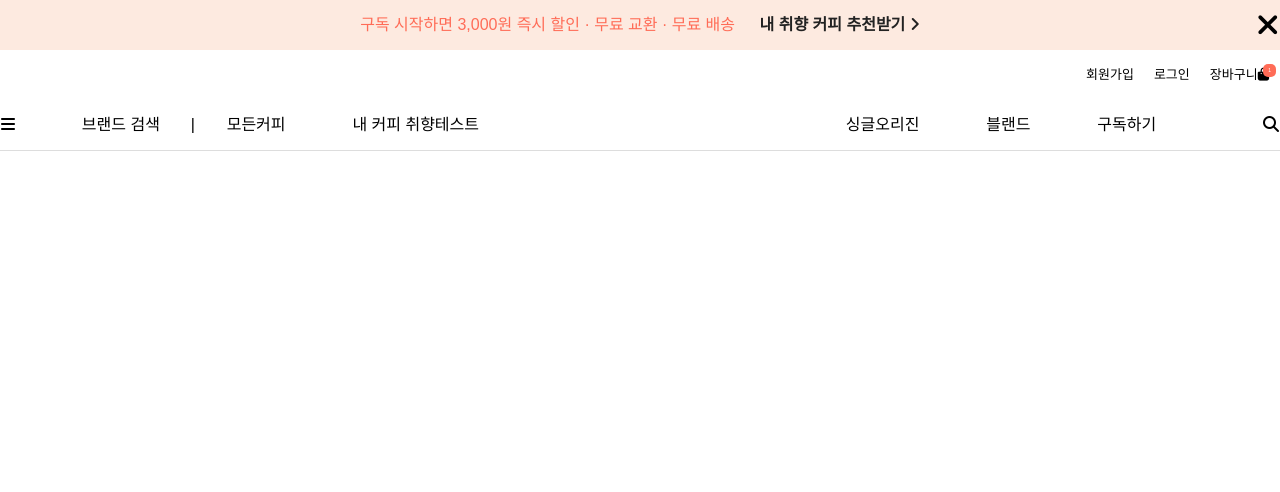
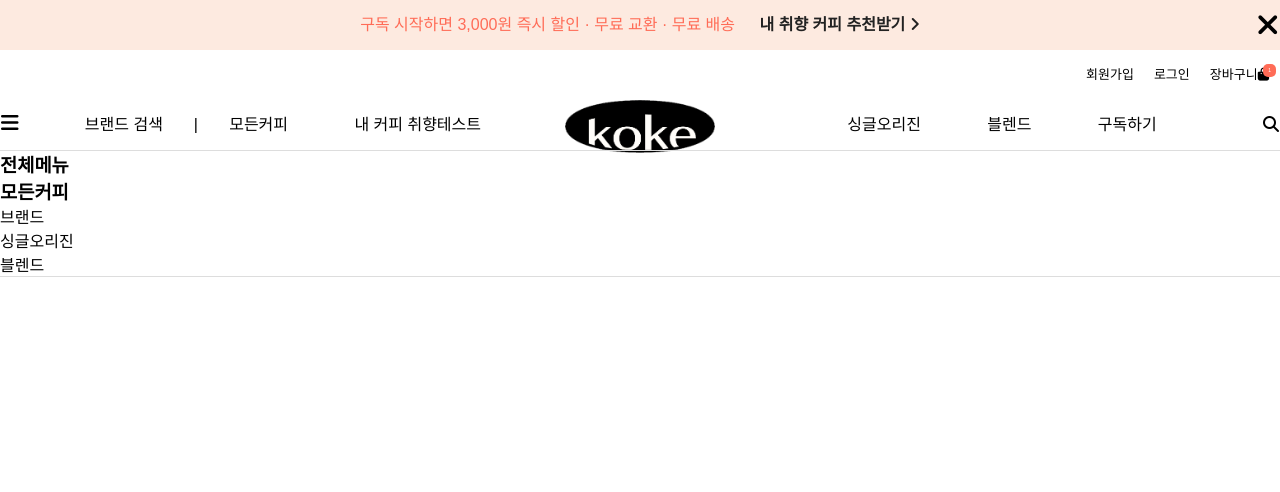
Before and after one commit to Leeje98/koke-1, a plain HTML site: page index.html in a window 1280 px wide. Drawn offline with Linux system fonts and the light colour scheme.

Commit message:
0711-17-40

```diff
--- a/css/index.css
+++ b/css/index.css
@@ -76,6 +76,7 @@ li {list-style: none;}
 
 .Lnb_box {
     border-bottom: 1px solid #ddd;
+    position: relative;
 }
 
 .Lnb_box .lnb {
@@ -86,7 +87,22 @@ li {list-style: none;}
     justify-content: space-between;
 }
 
+
+.Lnb_box .lnb li .fa-bars {
+    font-size: 20px;
+}
+
+.Lnb_box .lnb .brand {
+    position: relative;
+}
+.Lnb_box .lnb .brand p {
+    position: absolute;
+    right: -35px;
+    top: 0;
+}
+
 .Lnb_box .lnb .point {margin-right: 300px;}
+
 /* .Lnb_box .lnb .brand::after {
     content: "";
     display: inline-block;
@@ -96,14 +112,7 @@ li {list-style: none;}
     vertical-align: middle;
     margin-left: 70px;
 } */
-.Lnb_box .lnb .brand {
-    position: relative;
-}
-.Lnb_box .lnb .brand p {
-    position: absolute;
-    right: -35px;
-    top: 0;
-}
+
 
 .Lnb_box .lnb li {
     line-height: 50px;
@@ -112,3 +121,49 @@ li {list-style: none;}
 .Lnb_box .lnb .seash_li {
     margin-left: 40px;
 }
+
+
+
+
+.Lnb_box .logo_box {
+    position: absolute;
+    width: 150px;
+    top: -30px;
+    left: 50%;
+    transform: translateX(-50%);
+    border: 30px solid white;
+    border-radius: 50%;
+}
+.Lnb_box .logo_box a img {
+    width: 100%;
+}
+
+
+
+
+
+.sheet_All {
+    border-bottom: 1px solid #ddd;
+    position: absolute;
+    width: 100%;
+    top: 50px;
+    left: 0;
+
+    overflow: hidden;
+    height: 0;
+}
+
+.sheet_All>ul {
+    width: 1278px;
+    margin: 0 auto;
+    display: flex;
+    justify-content: space-between;
+    padding: 90px 0 80px;
+}
+
+.sheet_All>ul li ul h3 {
+    margin-bottom: 40px;
+}
+.sheet_All>ul li ul li {
+    margin-bottom: 10px;
+}
--- a/index.html
+++ b/index.html
@@ -40,11 +40,83 @@
                 <li class="point">내 커피 취향테스트</li>
                 <!-- <li><div class="logo_box"><a href="#!"><img src="./imags/mian/koke_logo.png" alt=""></a></div></li> -->
                 <li>싱글오리진</li>
-                <li>블랜드</li>
+                <li>블렌드</li>
                 <li>구독하기</li>
                 <li class="seash_li"><i class="fa-solid fa-magnifying-glass"></i></li>
             </ul>
+
+            <div class="logo_box"><a href="#!"><img src="./imags/mian/koke_logo.png" alt=""></a></div>
+
+
+            <div class="sheet_All">
+                <ul>
+                    <li>
+                        <ul>
+                            <h3>전체메뉴</h3>
+                        </ul>
+                    </li>
+                    <li>
+                        <ul>
+                            <h3>모든커피</h3>
+                            <li>브랜드</li>
+                            <li>싱글오리진</li>
+                            <li>블렌드</li>
+                        </ul>
+                    </li>
+                    <li>
+                        <ul>
+                            <h3>내 입맛 커피</h3>
+                            <li>내 커피 취향 테스트</li>
+                            <li>구독하기</li>
+                            <li>구독후기</li>
+                        </ul>
+                    </li>
+                    <li>
+                        <ul>
+                            <h3>커뮤니티</h3>
+                            <li>EVENT / NEWS</li>
+                            <li>REVIEW</li>
+                        </ul>
+                    </li>
+                    <li>
+                        <ul>
+                            <h3>고객센터</h3>
+                            <li>NOTICE</li>
+                            <li>Q & A</li>
+                            <li>1:1 문의</li>
+                        </ul>
+                    </li>
+                    <li>
+                        <ul>
+                            <h3>ABOUT AS</h3>
+                            <li>BRAND</li>
+                            <li>입점문의</li>
+                        </ul>
+                    </li>
+                </ul>
+            </div><!--sheet_All-->
+
+            <div class="sheet_brand">
+                <ul>
+                    <li>
+                        <ul>
+                            <h3>전체메뉴</h3>
+                        </ul>
+                    </li>
+                    <li>
+                        <ul>
+                            <h3>모든커피</h3>
+                            <li>브랜드</li>
+                            <li>싱글오리진</li>
+                            <li>블렌드</li>
+                        </ul>
+                    </li>
+                </ul>
+            </div><!--sheet_brand-->
+
         </div>
+
+
 
     </header>
 
```
Also changed, not shown: 브랜드 검색하기 목록.txt (added), 서브페이지텍스트.txt (added).
